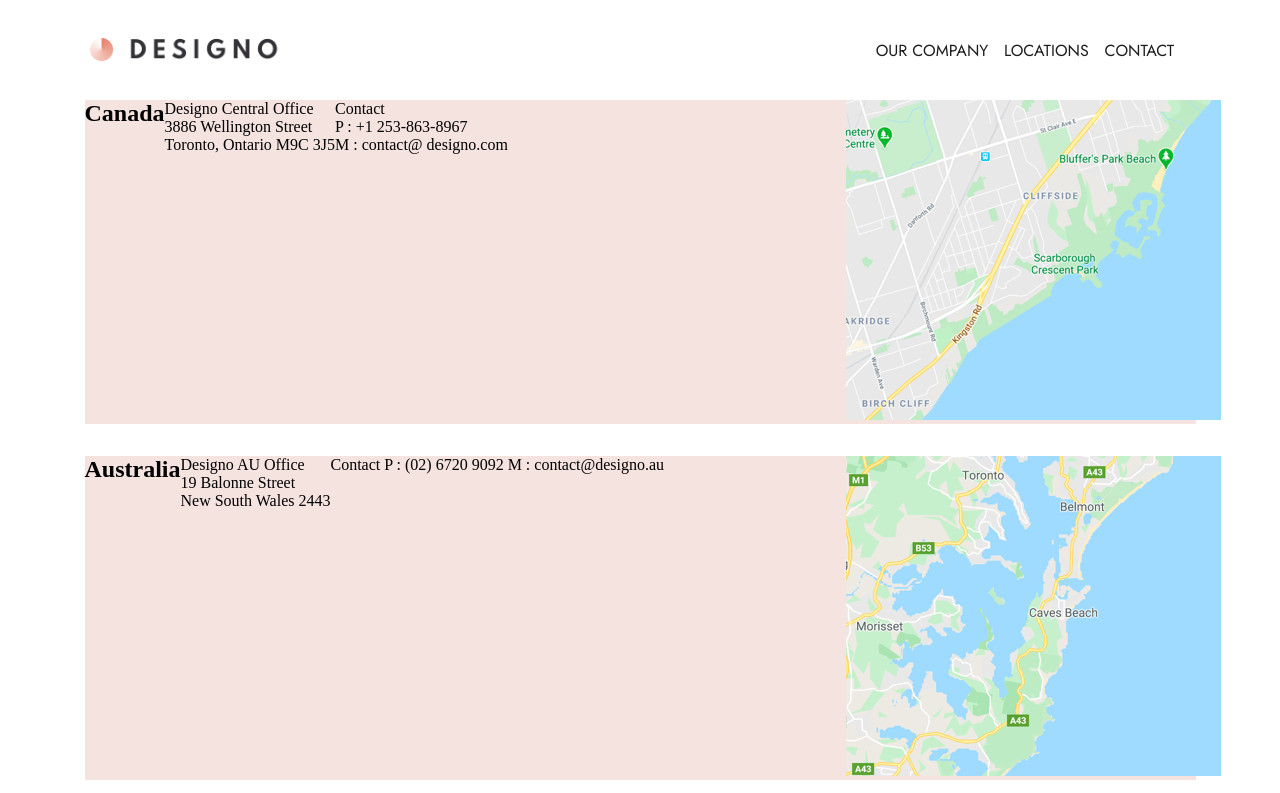
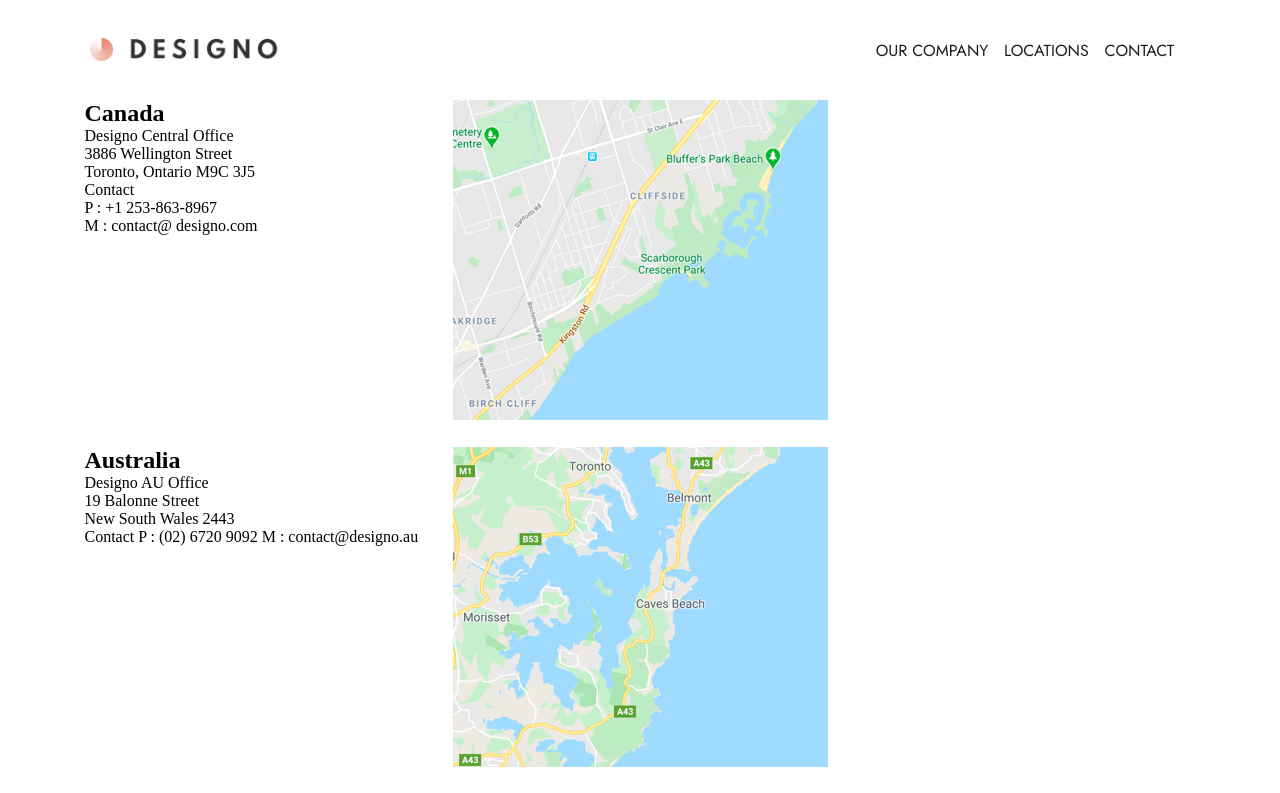
Before and after one commit to LeoLoureiro-code/Designo, an Angular app: page /locations in a window 1280 px wide. Shown: the top 793 px of the page. Built offline with nearby package versions, Linux system fonts and the light colour scheme.

Commit message:
add grid to location's section

```diff
--- a/src/components/locations/locations.component.html
+++ b/src/components/locations/locations.component.html
@@ -1,5 +1,5 @@
 <section>
-    <div class="location-div">
+    <div class="location-div location-canada">
         <div class="location-info">
             <h2>Canada</h2>
             <div class="location-office">
@@ -25,7 +25,7 @@
             <img src="assets/locations/desktop/image-map-canada.png" alt="street map of location">
         </div>
     </div>
-    <div class="location-div reverse">
+    <div class="location-div location-australia">
         <div class="location-info">
             <h2>Australia</h2>
             <div class="location-office">
@@ -49,7 +49,7 @@
             <img src="assets/locations/desktop/image-map-australia.png" alt="street map of location">
         </div>
     </div>
-    <div class="location-div">
+    <div class="location-div location-united-kingdom">
         <div class="location-info">
             <h2>United Kingdom</h2>
             <div class="location-office">
--- a/src/components/locations/locations.component.scss
+++ b/src/components/locations/locations.component.scss
@@ -2,28 +2,15 @@
 
 
 section{
-    display: flex;
-    flex-direction: column;
+    display: grid;
+    grid-template-columns: repeat(1, 1fr);
+    grid-template-rows: repeat(3, 1fr);
     width: 1111px;
+    height: 1042px;
 }
 
 .location-div{
-    display: flex;
-    justify-content: space-between;
-    width: 100%;
-    margin-bottom: 2rem;
-    background-color: $light-grey;
+    display: grid;
+    grid-template-columns: repeat(3, 1fr);
+    grid-template-rows: repeat(1, 1fr);
 }
-
-.location-info{
-    width: 730px;
-    display: flex;
-}
-
-.reverse{
-
-}
-
-.location-map{
-    width: 350px;
-}
```
